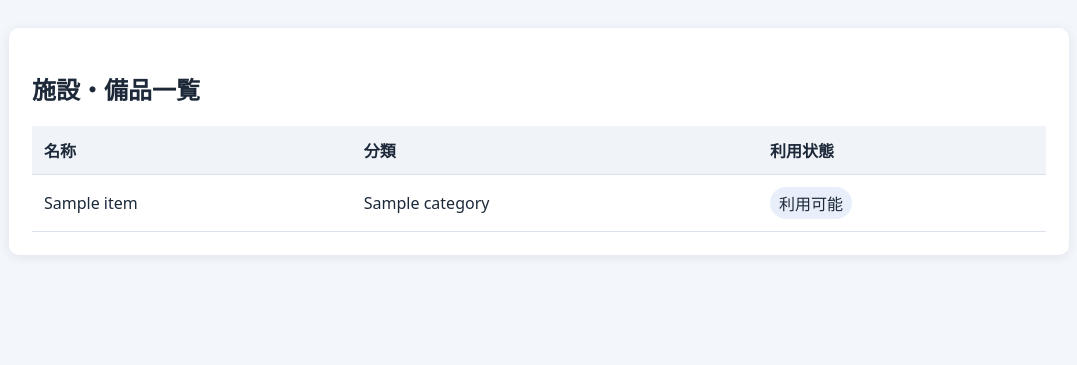
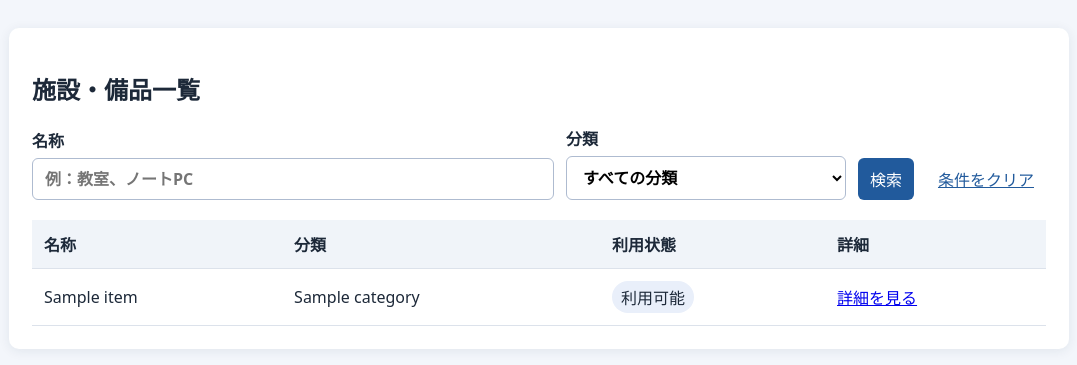
Before and after one commit to yuki24-4c4/agile-practices2026-B, a PHP site: page /items.php in a window 1280 px wide. Shown: the part 149-514 px from the top of the page, without its empty margins (101-1178 px from the left). Run offline with PHP 8.4, Linux system fonts and the light colour scheme; tables that the repository leaves empty hold one stand-in row (values such as "Sample post").

Commit message:
feat: #2 施設・備品の検索機能を追加

```diff
--- a/campus_reservation_full/public/items.php
+++ b/campus_reservation_full/public/items.php
@@ -36,8 +36,28 @@ function status_label(string $status): string
 }
 
 $items = [];
+$categories = [];
 $currentUser = null;
 $error = null;
+$searchError = null;
+$keywordInput = $_GET['keyword'] ?? '';
+$categoryInput = $_GET['category_id'] ?? '';
+$keyword = is_string($keywordInput) ? trim($keywordInput) : '';
+$categoryId = null;
+
+if (!is_string($keywordInput) || preg_match('//u', $keyword) !== 1) {
+    $searchError = '検索キーワードを確認してください。';
+} elseif (preg_match_all('/./us', $keyword) > 100) {
+    $searchError = '検索キーワードは100文字以内で入力してください。';
+}
+
+if ($categoryInput !== '') {
+    if (!is_string($categoryInput) || !ctype_digit($categoryInput) || (int) $categoryInput < 1) {
+        $searchError = '分類を選び直してください。';
+    } else {
+        $categoryId = (int) $categoryInput;
+    }
+}
 
 try {
     $pdo = new PDO(
@@ -61,14 +81,41 @@ try {
         $currentUser = $userStatement->fetch() ?: null;
     }
 
-    $itemStatement = $pdo->prepare(
-        'SELECT i.id, i.name, c.name AS category_name, i.status'
+    $categoryStatement = $pdo->prepare('SELECT id, name FROM categories ORDER BY name');
+    $categoryStatement->execute();
+    $categories = $categoryStatement->fetchAll();
+
+    if ($categoryId !== null) {
+        $validCategoryIds = array_map(
+            static fn(array $category): int => (int) $category['id'],
+            $categories
+        );
+        if (!in_array($categoryId, $validCategoryIds, true)) {
+            $searchError = '分類を選び直してください。';
+        }
+    }
+
+    if ($searchError === null) {
+        $itemSql = 'SELECT i.id, i.name, c.name AS category_name, i.status'
             . ' FROM items i'
             . ' JOIN categories c ON c.id = i.category_id'
-            . ' ORDER BY i.id'
-    );
-    $itemStatement->execute();
-    $items = $itemStatement->fetchAll();
+            . ' WHERE 1 = 1';
+        $itemParameters = [];
+
+        if ($keyword !== '') {
+            $itemSql .= ' AND i.name LIKE ?';
+            $itemParameters[] = '%' . $keyword . '%';
+        }
+        if ($categoryId !== null) {
+            $itemSql .= ' AND i.category_id = ?';
+            $itemParameters[] = $categoryId;
+        }
+        $itemSql .= ' ORDER BY i.id';
+
+        $itemStatement = $pdo->prepare($itemSql);
+        $itemStatement->execute($itemParameters);
+        $items = $itemStatement->fetchAll();
+    }
 } catch (PDOException) {
     http_response_code(500);
     $error = '施設・備品を取得できませんでした。時間をおいて再度お試しください。';
@@ -96,12 +143,20 @@ $isAdmin = ($currentUser['role'] ?? null) === 'admin';
     main { max-width: 1100px; margin: 28px auto; padding: 0 20px; }
     .card { background: white; padding: 23px; border-radius: 10px; box-shadow: 0 2px 12px #182e4615; }
     .alert { padding: 13px 18px; border-radius: 6px; background: #ffe5e2; color: #8a2b22; }
+    .search { display: grid; grid-template-columns: minmax(220px, 1fr) minmax(180px, 280px) auto auto; gap: 12px; align-items: end; margin-bottom: 20px; }
+    .search label { display: grid; gap: 6px; font-weight: 600; }
+    .search input, .search select, .search button, .search a { min-height: 42px; padding: 9px 12px; border-radius: 6px; font: inherit; }
+    .search input, .search select { border: 1px solid #aebbd0; background: white; }
+    .search button { border: 0; background: #215a9c; color: white; cursor: pointer; }
+    .search a { display: inline-flex; align-items: center; color: #215a9c; }
     .scroll { overflow-x: auto; }
     table { border-collapse: collapse; width: 100%; }
     th, td { padding: 12px; border-bottom: 1px solid #dce2eb; text-align: left; }
     th { background: #f0f4f9; }
     .pill { display: inline-block; padding: 4px 9px; border-radius: 20px; background: #e9effa; }
     .empty { text-align: center; color: #617287; }
+    .detail-link { white-space: nowrap; }
+    @media (max-width: 760px) { .search { grid-template-columns: 1fr; } }
   </style>
 </head>
 <body>
@@ -123,8 +178,29 @@ $isAdmin = ($currentUser['role'] ?? null) === 'admin';
 <main>
   <section class="card">
     <h2>施設・備品一覧</h2>
+    <form method="get" action="/items.php" class="search">
+      <label>
+        名称
+        <input type="search" name="keyword" maxlength="100" value="<?= e($keyword) ?>" placeholder="例：教室、ノートPC">
+      </label>
+      <label>
+        分類
+        <select name="category_id">
+          <option value="">すべての分類</option>
+          <?php foreach ($categories as $category): ?>
+            <option value="<?= e($category['id']) ?>" <?= $categoryId === (int) $category['id'] ? 'selected' : '' ?>>
+              <?= e($category['name']) ?>
+            </option>
+          <?php endforeach; ?>
+        </select>
+      </label>
+      <button type="submit">検索</button>
+      <a href="/items.php">条件をクリア</a>
+    </form>
     <?php if ($error): ?>
       <p class="alert" role="alert"><?= e($error) ?></p>
+    <?php elseif ($searchError): ?>
+      <p class="alert" role="alert"><?= e($searchError) ?></p>
     <?php else: ?>
       <div class="scroll">
         <table>
@@ -134,11 +210,12 @@ $isAdmin = ($currentUser['role'] ?? null) === 'admin';
             <th>名称</th>
             <th>分類</th>
             <th>利用状態</th>
+            <th>詳細</th>
           </tr>
           </thead>
           <tbody>
           <?php if (!$items): ?>
-            <tr><td class="empty" colspan="<?= $isAdmin ? '4' : '3' ?>">表示できる施設・備品はありません。</td></tr>
+            <tr><td class="empty" colspan="<?= $isAdmin ? '5' : '4' ?>">検索条件に一致する施設・備品はありません。</td></tr>
           <?php else: ?>
             <?php foreach ($items as $item): ?>
               <tr>
@@ -146,6 +223,7 @@ $isAdmin = ($currentUser['role'] ?? null) === 'admin';
                 <td><?= e($item['name']) ?></td>
                 <td><?= e($item['category_name']) ?></td>
                 <td><span class="pill"><?= e(status_label((string) $item['status'])) ?></span></td>
+                <td><a class="detail-link" href="/item_detail.php?id=<?= e($item['id']) ?>">詳細を見る</a></td>
               </tr>
             <?php endforeach; ?>
           <?php endif; ?>
```
